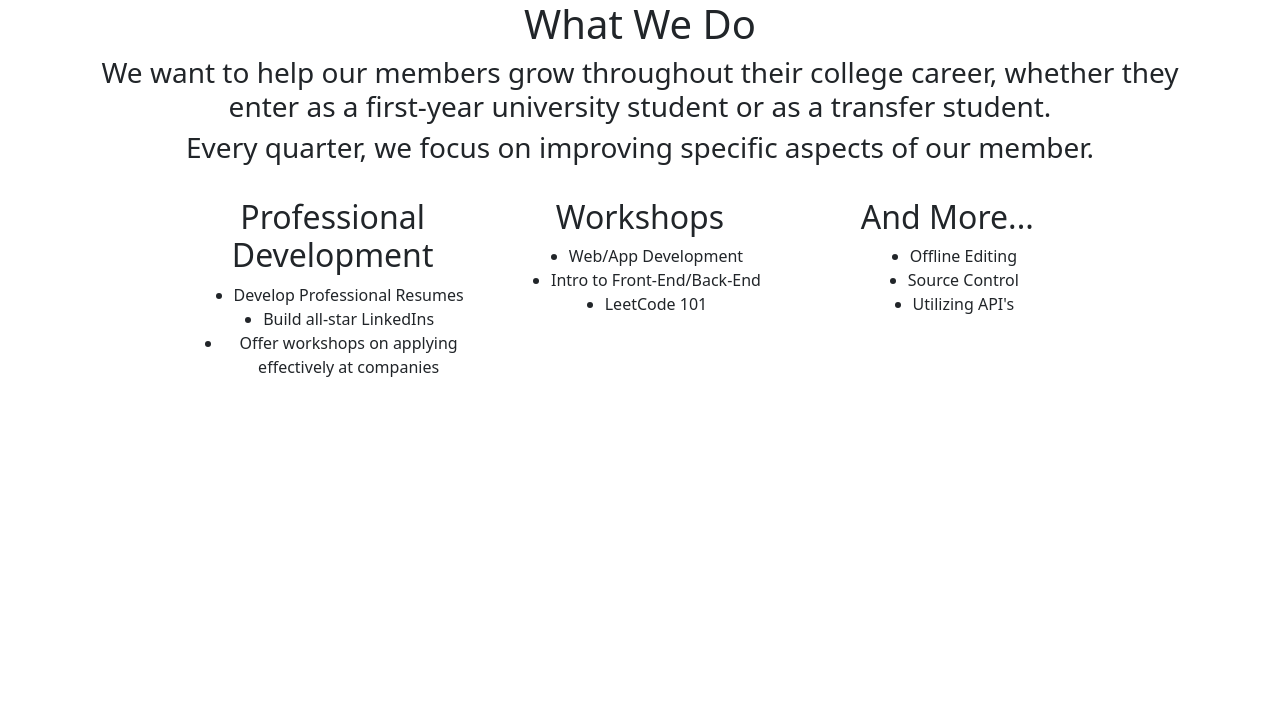
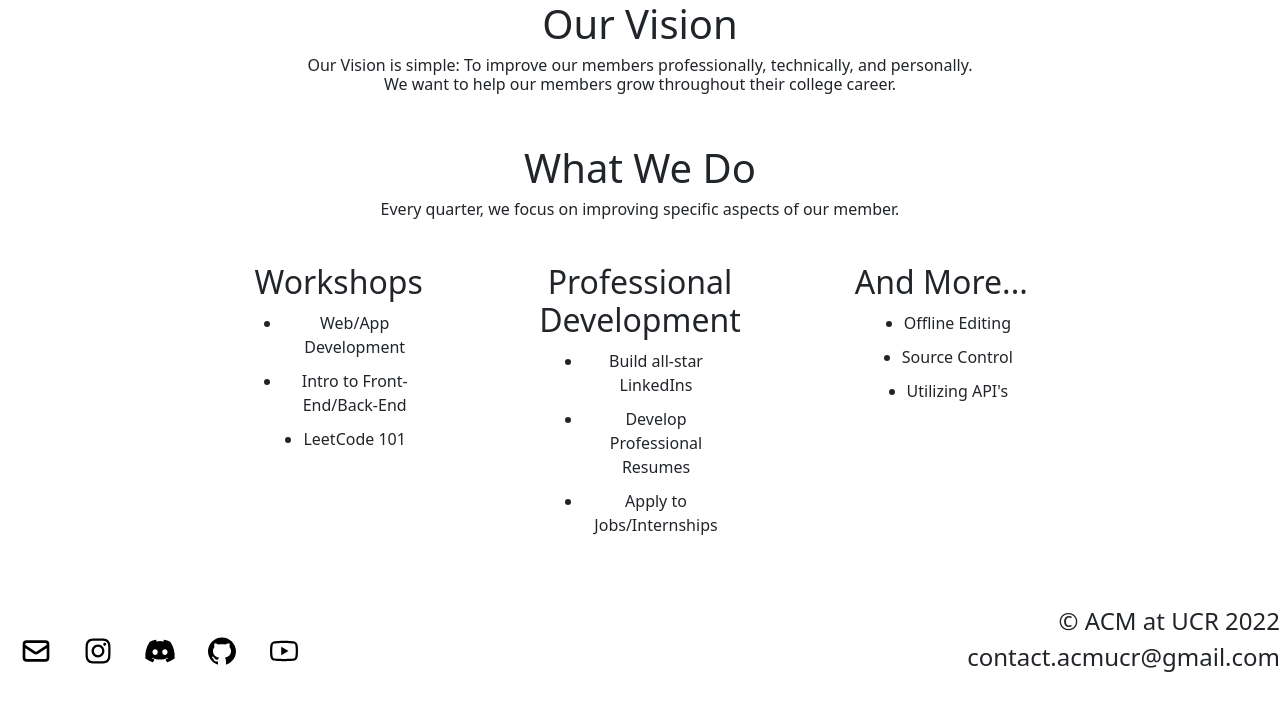
Before and after one commit to acm-ucr/acm-hydra, a Gatsby site: page /about in a window 1280 px wide. Built offline with nearby package versions, Linux system fonts and the light colour scheme; Gatsby itself is replaced by a stand-in of ours.

Commit message:
updated WhatWeDo and initiated Vision implemention

```diff
--- /dev/null
+++ b/src/components/About/Vision.css
@@ -0,0 +1,14 @@
+.about-Vision{
+  margin: 0px 200px 50px 200px;
+}
+
+.about-h6-margin{
+    margin: 0px 100px 50px 100px;
+}
+
+.about-Vision-header h1, h6 {
+  display: flex;
+  align-items: center;
+  justify-content: center;
+  text-align: center;
+}
--- /dev/null
+++ b/src/components/About/Vision.js
@@ -0,0 +1,18 @@
+import React from 'react';
+import './Vision.css'
+
+const Vision = () => {
+    return (
+        <div className="about-Vision">
+            <div className="about-Vision-header">
+
+                    <h1>Our Vision</h1>
+                    <h6 className="about-h6-margin">
+                        Our Vision is simple: To improve our members professionally, technically, and personally. We want to help our members grow throughout their college career.
+                    </h6>
+                </div>
+        </div>
+    );
+}
+
+export default Vision;
--- a/src/components/About/WhatWeDo.css
+++ b/src/components/About/WhatWeDo.css
@@ -1,8 +1,8 @@
 .about-WhatWeDo{
-  padding: 0px 100px 100px 100px;
+    margin: 0px 200px 50px 200px;
 }
 
-.about-WhatWeDo-header h1, h3 {
+.about-WhatWeDo-header h1, h6 {
   display: flex;
   align-items: center;
   justify-content: center;
@@ -17,7 +17,12 @@
   text-align: center;
 }
 
+.about-WhatWeDo-single-col h2, li{
+  padding-top: 10px;
+}
+
 .about-WhatWeDo-single-col h2, ul{
+  margin: 0px 50px 0px 50px;
   display: flex;
   align-items: center;
   justify-content: center;
--- a/src/components/About/WhatWeDo.js
+++ b/src/components/About/WhatWeDo.js
@@ -9,25 +9,13 @@ const WhatWeDo = () => {
                 <div className="about-WhatWeDo-header">
 
                     <h1>What We Do</h1>
-
-                    <h3>
-                        We want to help our members grow throughout their college career, whether they enter as a first-year university student or as a transfer student.
-                    </h3>
-                    <h3>
+                    <h6>
                         Every quarter, we focus on improving specific aspects of our member.
-                    </h3>
+                    </h6>
                 </div>
 
                 <div className="about-WhatWeDo-grid">
                     <Row>
-                        <Col lg = {4} sm={12} className="about-WhatWeDo-single-col">
-                            <h2>Professional Development</h2>
-                            <ul>
-                                <li>Develop Professional Resumes</li>
-                                <li>Build all-star LinkedIns</li>
-                                <li>Offer workshops on applying effectively at companies</li>
-                            </ul>
-                        </Col>
 
                         <Col lg = {4} sm={12} className="about-WhatWeDo-single-col">
                             <h2>Workshops</h2>
@@ -35,6 +23,15 @@ const WhatWeDo = () => {
                                 <li>Web/App Development</li>
                                 <li>Intro to Front-End/Back-End</li>
                                 <li>LeetCode 101</li>
+                            </ul>
+                        </Col>
+
+                        <Col lg = {4} sm={12} className="about-WhatWeDo-single-col">
+                            <h2>Professional Development</h2>
+                            <ul>
+                                <li>Build all-star LinkedIns</li>
+                                <li>Develop Professional Resumes</li>
+                                <li>Apply to Jobs/Internships</li>
                             </ul>
                         </Col>
 
--- a/src/pages/about/index.js
+++ b/src/pages/about/index.js
@@ -1,11 +1,15 @@
 import React from 'react'
+import Vision from '../../components/About/Vision'
 import WhatWeDo from '../../components/About/WhatWeDo'
+import Footer from '../../components/Footer/Footer'
 
 
 const About = () => {
   return (
     <div>
+      <Vision />
       <WhatWeDo />
+      <Footer />
     </div>
   )
 }
```
